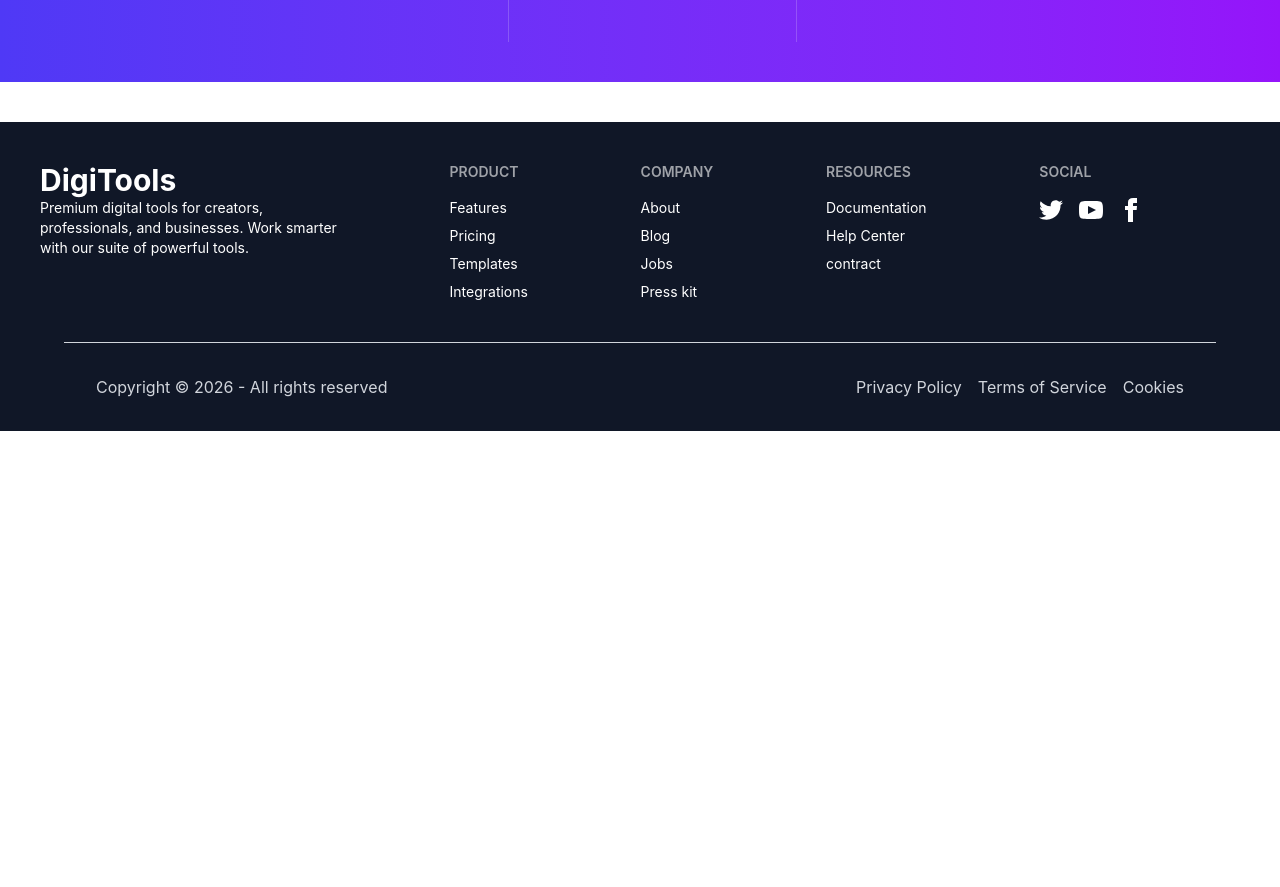
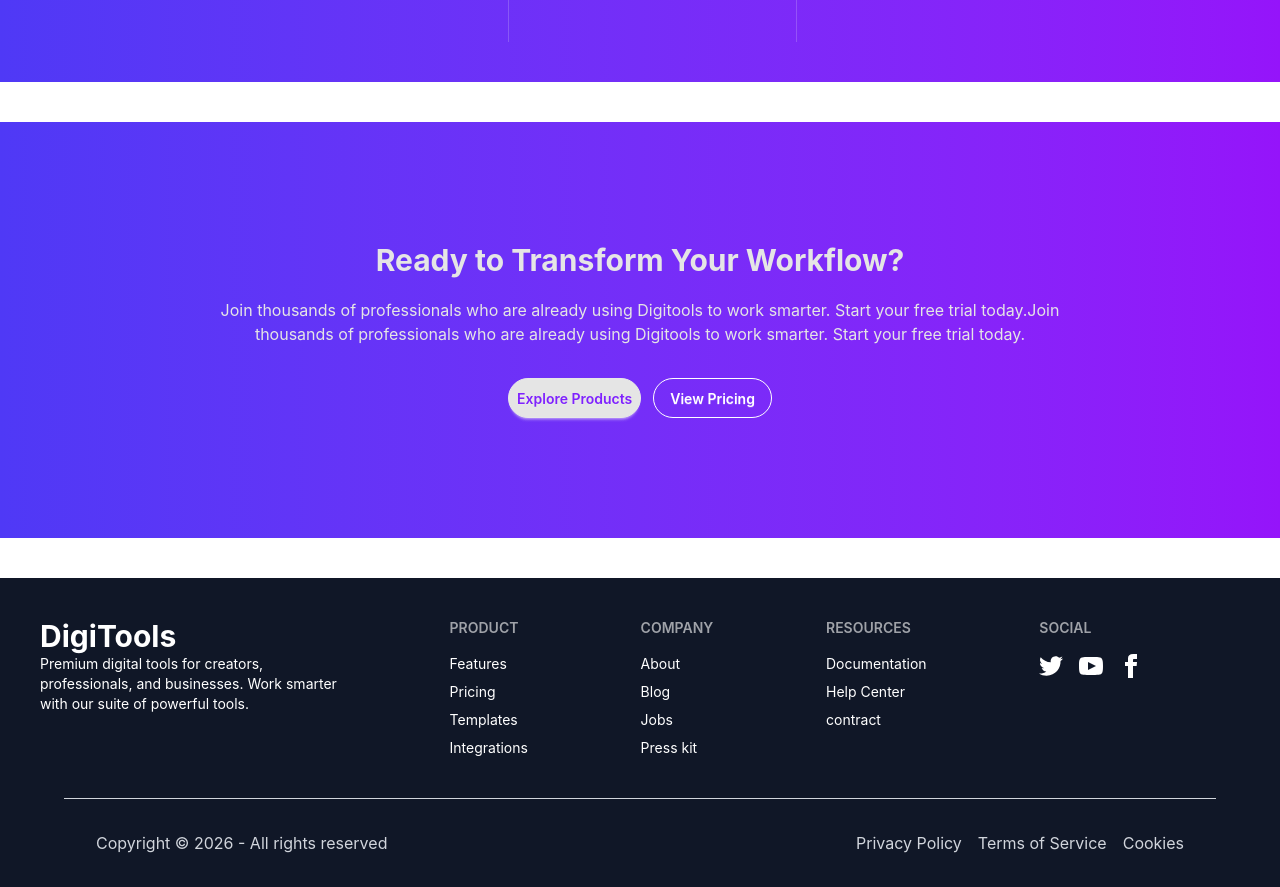
Before and after one commit to Abdhullah-Al-Maruf/DigiTool-React-Project-A6, a React (Vite) app: page / in a window 1280 px wide. Shown: the part 840-1727 px from the top of the page. Before the commit the page ends 1271 px from the top, so only its background shows below. Built offline with nearby package versions, Linux system fonts and the light colour scheme.

Commit message:
ready to transform section added

```diff
--- a/src/App.jsx
+++ b/src/App.jsx
@@ -3,6 +3,7 @@ import Banner from './component/Banner/Banner'
 import './App.css'
 import RatingSection from './ui/RatingSection'
 import Footer from './component/Footer/Footer'
+import ReadyToTransform from './component/ReadyToTransform/ReadyToTransform'
 function App() {
 
 
@@ -15,7 +16,8 @@ function App() {
 
 <main className='space-y-10'>
 <RatingSection/>
-<Footer></Footer>
+<ReadyToTransform/>
+<Footer/>
 </main>
     </>
   )
--- /dev/null
+++ b/src/component/ReadyToTransform/ReadyToTransform.jsx
@@ -0,0 +1,24 @@
+import React from 'react';
+
+const ReadyToTransform = () => {
+    return (
+        <div className=' p-5 md:py-30  md:px-50 min-h-96 bg-linear-to-r
+                         from-[#4f39f6]
+                        to-[#9514fa]  space-y-8 text-center'>
+        <div>
+            <h1 className='text-3xl font-bold text-neutral-200'>Ready to Transform Your Workflow?</h1>
+            <p className='mt-5 text-neutral-200'>Join thousands of professionals who are already using Digitools to work smarter.
+Start your free trial today.Join thousands of professionals who are already using Digitools to work smarter.
+Start your free trial today.</p>
+        </div>
+        <div className='flex gap-3 justify-center items-center'>
+            <button className=' btn text-violet-600 font-semibold rounded-full bg-neutral-200 p-2'>Explore Products</button>
+            <button className=' text-white btn btn-outline font-semibold rounded-full '>View Pricing</button>
+
+        </div>
+
+        </div>
+    );
+};
+
+export default ReadyToTransform;
```
